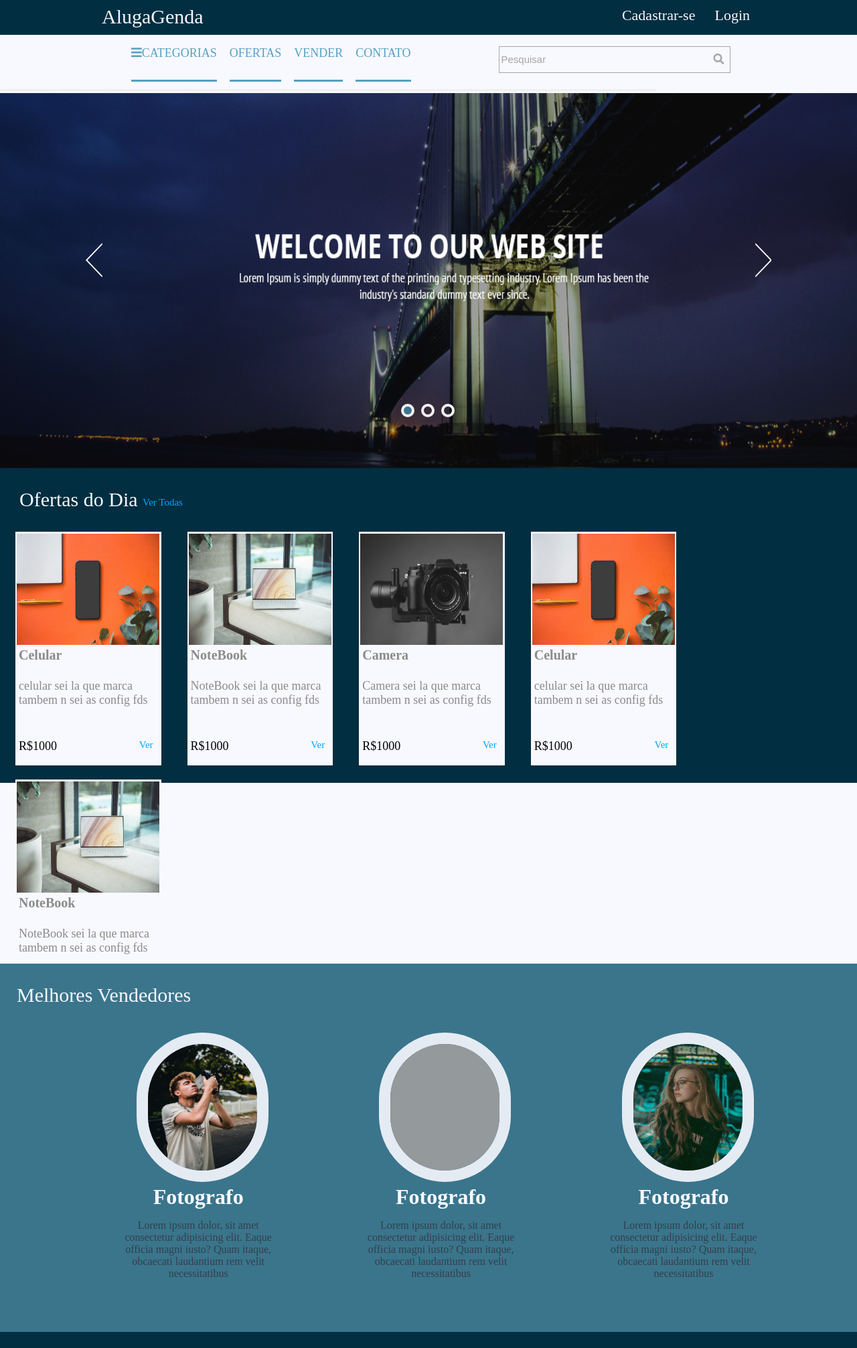
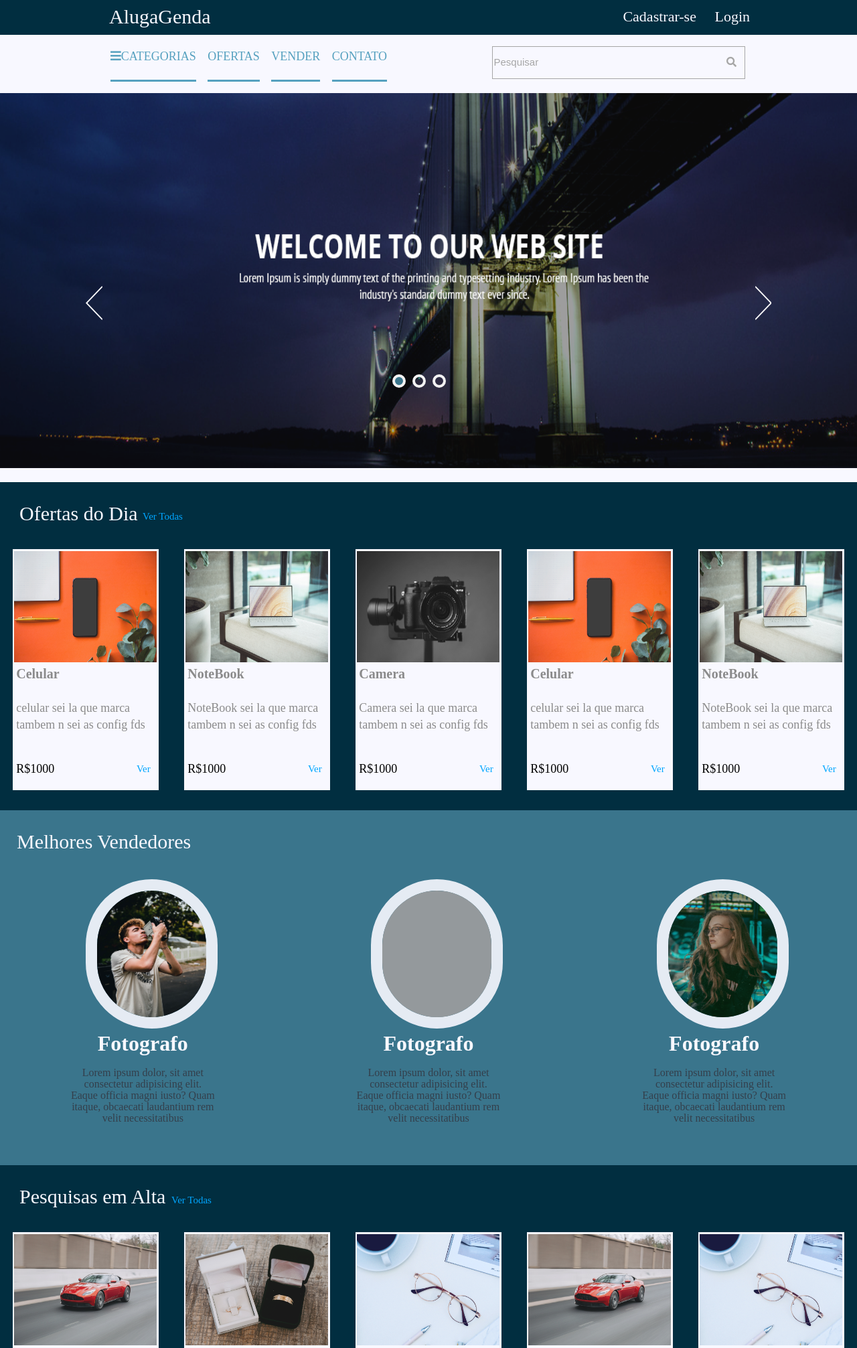
Before and after one commit to VitorPereira-dev/AlugaGenda, a PHP site: page / in a window 1280 px wide. Shown: the top 2013 px of the page at 67% size. Run offline with PHP 8.4, Linux system fonts and the light colour scheme; some libraries are stand-ins or nearby versions; grey boxes are pictures that could not be loaded.

Commit message:
:package:

```diff
--- a/css/styles.css
+++ b/css/styles.css
@@ -8,13 +8,20 @@
     text-decoration: none;
     list-style: none;
 }
-body{
+html{
+    /* 1 rem = 10px */
+    font-size: 62.5%;
+}
+html,body{
     width: 100%;
-    height: 100%;
+    height: 100vh;
     background-color: ghostwhite;
 }
-ul{
-    padding: 0px!important;
+.col-100{
+    width: 100%;
+    float: left;
+    height: auto;
+    position: relative;
 }
 .menu-principal{
     width: 100%;
@@ -23,35 +30,37 @@ ul{
     position: fixed;
     z-index: 10;
 }
-main, .content{
-    margin: 0 auto;
+.header-1{
+    width: 100%;
     max-width: 980px;
-    width: 100%;
-    position: relative;
 }
 .logo{
     float: left;
-    padding: 8px 2px 2px 2px;
-    width: 10%;
+    padding: 8px 2px 2px 13px;
+    width: 16%;
     height: 30px;
 }
 .logo p{
  	color: ghostwhite;
-    font-size: 30px;
+    font-size: 3rem;
     border: 0;
     margin: 0;
+}
+ul{
+    padding: 0px!important;
 }
 .redes-sociais ul li{
     margin-left: 25px;
     display: inline-block;
     list-style: none;
-    font-size: 22px;
+    font-size: 2.2rem;
     color: ghostwhite;
 }
-.redes-sociais{
+.redes-sociais {
     width: auto;
     float: right;
     padding: 10px;
+    line-height: 3rem;
 }
 .styleA a{
 	color: ghostwhite;
@@ -60,18 +69,22 @@ main, .content{
 	color: #56a1bf;
 	transition: 0.5s all;
 }
-.header-2{
-    background-color: ghostwhite;
-    max-width: 980px;
-    width: 96%;
-    margin: 0 auto;
-    padding: 16px 181px;
-}
 #main01{
+    width: 100%;
 	position: absolute;
     top: 53px;
     z-index: 8;
     background-color: ghostwhite;
+}
+.header-2 {
+    background-color: ghostwhite;
+    width: 100%;
+    max-width: 980px;
+    padding: 16px 0px;
+}
+.menu {
+    width: auto;
+    float: left;
 }
 .menu-urls{
     height: 80px;
@@ -92,47 +105,41 @@ main, .content{
     color: #154659;
     transition: 0.5s all;
 }
-.menu ul li a{
-    color: #56a1bf;
+.menu ul li a {
+    color: rgb(86, 161, 191);
     text-decoration: none;
-    font-size: 18px;
+    font-size: 1.8rem;
+    line-height: 3rem;
     text-transform: uppercase;
 }
-.menu{
-    width: 57%;
-    float: left;
-}
-.busca{
-    width: 40%;
+.busca {
+    width: auto;
+    margin-bottom: 15px;
     float: right;
 }
-.busca input{
-    height: 36px;
-    padding: 1px 2px;
-    width: 340px;
+.busca input {
+    height: 45px;
+    width: 372px;
     background-position: 96%;
     background-color: ghostwhite;
-    border: 1px solid #a6a6a6
-}
-.col-100{
-    width: 100%;
-    float: left;
-    position: relative;
+    border: 1px solid #a6a6a6;
 }
 #Pesquisa1::-webkit-input-placeholder{
 	color:#a6a6a6;
 	background-color: ghostwhite;
 	font-style: bold;
-	font-size: 15px;
+	font-size: 1.5rem;
 }
-#icon{
+#icon {
     position: relative;
+    font-size: 1.5rem;
+    line-height: 2rem;
     right: 30px;
-    color:#a6a6a6;
+    color: rgb(166, 166, 166);
 }
 .slider-principal{
 	width: 100%;
-	height:  70vh;
+	height:  90vh;
     float: left;
     position: relative;
     top: 139px;
@@ -185,8 +192,8 @@ button.slick-next{
     margin: 0 auto;
     width: 50%;
     position: absolute;
-    left:46%;
-    top:460px;
+    left: 45%;
+    top: 420px;
 }
 li.slick-active button {
     background: #3a758c;
@@ -197,36 +204,42 @@ li.slick-active button {
 }
 .produtos{
     position: relative;
-    top: 139px;
     width: 100%;
-    height: 470px;
+    height: auto;
+    display: flex;
+    flex-direction: row;
+    justify-content: space-around;
+    flex-flow: wrap;
     background-color: #012e40;
 }
 .titulo{
-	font-size: 30px;
+	font-size: 3rem;
     position: absolute;
     top: 30px;
     left: 29px;
     color: ghostwhite;
 }
 .vertodas{
-    font-size: 15px;
+    font-size: 1.5rem;
     position: absolute;
     top: 43px;
     left: 213px;
-    color: rgb(0, 166, 255);
 }
-.info-produtos{
-	position: relative;
-	top: 95px;
+.vertodas a{
+    color: #00A6FF;
 }
-.box{
+#ver{
+    font-size: 1.5rem;
+    line-height: 1rem;
+    color: #00A6FF;
+    text-align: right;
+    float: left;
+}
+.box {
     width: 17%;
-    height: 349px;
-    margin-right: 16px;
-    margin-left: 23px;
-    margin-bottom: 21px;
-    float: left;
+    height: 360px;
+    margin-top: 100px;
+    margin-bottom: 30px;
     background-color: ghostwhite;
 }
 .box img{
@@ -239,52 +252,47 @@ li.slick-active button {
 .box img:hover{
     opacity: 1;
 }
-.box h1{
-	font-size: 20px;
+.box h1 {
+    font-size: 2rem;
+    line-height: 3rem;
     padding: 0px 5px;
     color: #8b8b8b;
 }
-.box p{
-	font-size: 18px;
+.box p {
+    font-size: 1.8rem;
+    line-height: 2.5rem;
     padding: 24px 5px;
     color: #8b8b8b;
 }
-#valor{
-	color:#000;
+#valor {
+    color: #000;
     float: left;
+    line-height: 1rem;
     width: 78%;
 }
-#ver{
-	font-size: 15px;
-    color: #00A6FF;
-    text-align: right;
-    float: left;
-}
+/*/////////////////////////////////////////*/
 .melhores{
     position: relative;
-    top: 139px;
     width: 100%;
-    height: 550px;
+    height: auto;
+    display: flex;
+    flex-direction: row;
+    justify-content: space-around;
+    flex-flow: wrap;
     background-color: #3A758C;
 }
 #titulo-melhor{
-    font-size: 30px;
+    font-size: 3rem;
     position: absolute;
     top: 30px;
     left: 25px;
     color: ghostwhite;
 }
-.info-melhor{
-    position: relative;
-    top: 100px;
-}
-.box-melhor{
-    width: 18%;
-    height: 367px;
-    margin-right: -49px;
-    margin-left: 181px;
-    margin-bottom: 21px;
-    float: left;
+.box-melhor {
+    width: 17%;
+    height: 400px;
+    margin-top: 100px;
+    margin-bottom: 30px;
     background-color: #3A758C;
 }
 .box-melhor img{
@@ -299,62 +307,81 @@ li.slick-active button {
 .box-melhor img:hover{
     opacity: 1;
 }
-.box-melhor h1{
+.box-melhor h1 {
+    font-size: 3.2rem;
+    line-height: 4rem;
     text-align: center;
     color: ghostwhite;
 }
-.box-melhor p{
+.box-melhor p {
+    font-size: 1.6rem;
+    line-height: 1.7rem;
     text-align: center;
     color: #343F4B;
     margin-top: 15px;
 }
+/*/////////////////////////////////////////*/
+#vertodas-serv a{
+    color: rgb(0, 166, 255);
+ }
  #vertodas-serv{
-    font-size: 15px;
+    font-size: 1.5rem;
     position: absolute;
     top: 44px;
     left: 256px;
     color: rgb(0, 166, 255);
  }
+ /*//////////////////////////////////////////*/
  .servicos{
     position: absolute;
-    top: 139px;
     width: 100%;
-    height: 640px;
+    height: auto;
+    display: flex;
+    flex-direction: row;
+    justify-content: space-around;
+    flex-flow: wrap;
     background-color: #3A758C;
  }
+.info-servi {
+    width: 17%;
+    height: 420px;
+    margin-top: 142px;
+    margin-bottom: 36px;
+}
+.info-servi img {
+    width: 100%;
+    height: 100%;
+    border: 7px solid ghostwhite;
+    background-color: #ffffff;
+    opacity: 0.8;
+}
+.info-servi img:hover {
+    opacity: 1;
+    transition: 0.5s all;
+}
 .servicos h1{
-    font-size: 38px;
+    font-size: 3.8rem;
     position: absolute;
     top: 26px;
     left: 44%;
     color: ghostwhite;
  }
- .servicos p{
-    font-size: 16px;
+.servicos p {
+    font-size: 1.6rem;
+    line-height: 1.3rem;
     position: absolute;
     top: 85px;
     left: 23%;
     color: #343F4B;
 }
- .imagem-servi{
-    position: relative;
-    width:100%;
-    height:429px;
-    top: 140px;
-}
-.info-servi{
-    width: 10%;
-    height: 100px;
-    margin: 0px 10px 0px 130px;
-    float: left;
-}
-.info-servi p{
+.info-servi p {
     position: relative;
     width: 150px;
-    font-size: 17px;
+    font-size: 1.4rem;
+    line-height: 2rem;
     text-align: center;
     top: -37px;
-    left: 0px;
+    left: -36px;
     border-radius: 0px 100px 100px 0px;
     background-color: ghostwhite;
     color: #56A1BF;
--- a/index.html
+++ b/index.html
@@ -1,7 +1,7 @@
 <!DOCTYPE html>
 <html>
 <head>
-	<title>-AlugaGenda-</title>
+	<title>-SiteVenda-</title>
 	<meta charset="utf-8">
     <meta name="viewport" content="width=device-width, initial-scale=1.0">
     <!-- CSS Corrosel -->
@@ -20,10 +20,10 @@
                 <div class="redes-sociais">
                     <ul class="styleA">
                         <li>
-                           <a href="./cadastro.php"><p>Cadastrar-se</p></a>
+                           <a href="pags/cadastro.php"><p>Cadastrar-se</p></a>
                         </li>
                         <li>
-                           <a href="./login.php"><p>Login</p></a>
+                           <a href="pags/login.php"><p>Login</p></a>
                         </li>
                     </ul>
                 </div>
@@ -31,8 +31,12 @@
         </main>
     </header>
     <!-- Categorias, Ofertas, Ajuda, Vender, Contato e Pesquisa -->
-    <main class="col-100 menu-urls" id="main01">
+    <main id="main01">
         <div class="header-2">
+            <div class="busca">
+                <input id="Pesquisa1" placeholder="Pesquisar" type="text"/>
+                <a href="#"><i id="icon" class="fa fa-search" aria-hidden="true"></i></a>
+            </div>
             <div class="menu">
                 <ul>
                     <li>
@@ -49,10 +53,6 @@
                     </li>
                 </ul>
             </div>
-            <div class="busca">
-                <input id="Pesquisa1" placeholder="Pesquisar" type="text"/>
-                <a href="#"><i id="icon" class="fa fa-search" aria-hidden="true"></i></a>
-            </div>
         </div>
     </main>
     <!--Corresel-->
@@ -67,8 +67,7 @@
 	<div class="col-100">
         <div class="produtos">
             <p class="titulo">Ofertas do Dia</p>
-            <a href="#"><p class="vertodas">Ver Todas</p></a>
-            <div class="info-produtos">
+            <p class="vertodas"><a href="#">Ver Todas</a></p>
             <div class="box">
                 <a href="#"><img src="./img/Raster.jpeg"></a>
                 <h1>Celular</h1>
@@ -90,14 +89,14 @@
                     <p id="valor">R$1000</p>
                     <a href="#"><p id="ver">Ver</p></a>
                 </div>
-                <div class="box" id="tirar">
+                <div class="box" id=>
                     <a href="#"><img src="./img/Raster.jpeg"></a>
                     <h1>Celular</h1>
                     <p>celular sei la que marca tambem n sei as config fds</p>
                     <p id="valor">R$1000</p>
                     <a href="#"><p id="ver">Ver</p></a>
                 </div>
-                <div class="box" id="tirar">
+                <div class="box">
                     <a href="#"><img src="./img/Raster1.jpeg"></a>
                     <h1>NoteBook</h1>
                     <p>NoteBook sei la que marca tambem n sei as config fds</p>
@@ -106,12 +105,10 @@
                 </div>
             </div>
 	</div>
-	</div>
     <!-- Melhores Vendedores -->
     <div class="col-100">
             <div class="melhores">
                 <p id="titulo-melhor">Melhores Vendedores</p>
-            <div class="info-melhor">
                 <div class="box-melhor">
                     <img src="./img/ven1.jpg">
                     <h1>Fotografo</h1>
@@ -129,13 +126,11 @@
                 </div>
         </div>
     </div>
-    </div>
     <!-- Pesquisas em Alta -->
     <div class="col-100">
 		<div class="produtos">
 			<p class="titulo">Pesquisas em Alta</p>
-            <a href="#"><p id="vertodas-serv">Ver Todas</p></a>
-            <div class="info-produtos">
+            <p id="vertodas-serv"><a href="#">Ver Todas</a></p>
                 <div class="box">
                     <a href="#"><img src="./img/carro.jpeg"></a>
                     <h1>Aluguel de carros</h1>
@@ -157,20 +152,19 @@
                     <p id="valor">R$1000</p>
                     <a href="#"><p id="ver">Ver</p></a>
                 </div>
-                <div class="box" id="tirar">
+                <div class="box">
                     <a href="#"><img src="./img/carro.jpeg"></a>
                     <h1>Aluguel de carros</h1>
                     <p>Aluguel de carros novos e usados </p>
                     <p id="valor">R$1000</p>
                     <a href="#"><p id="ver">Ver</p></a>
                 </div>
-                <div class="box" id="tirar">
-                    <a href="#"><img src="./img/noivos.jpeg"></a>
-                    <h1>Eventos:Casamento</h1>
-                    <p>Fazemos toda festa do Casamento </p>
+                <div class="box">
+                    <a href="#"><img src="./img/oculos.jpg"></a>
+                    <h1>Secretaria</h1>
+                    <p>Contrate uma secretaria digital </p>
                     <p id="valor">R$1000</p>
                     <a href="#"><p id="ver">Ver</p></a>
-                </div>
                 </div>
 		</div>
 	</div>
@@ -179,7 +173,6 @@
         <div class="servicos">
             <h1>Serviços</h1>
             <p>Alguns dos Serviços Disponiveis no nosso Site com os Melhores Profissionais da sua Região, Venha já e Confira.</p>
-            <div class="imagem-servi">
             <div class="info-servi">
                 <img src="img/service.jpg">
                 <a href="#"><p>TeleMarkting</p></a>
@@ -192,29 +185,28 @@
                 <img src="img/service2.jpg">
                 <a href="#"><p>PhotoShop</p></a>
             </div>
-                <div class="info-servi" id="tirar">
+            <div class="info-servi">
                 <img src="img/service3.jpg">
                 <a href="#"><p>Guitarra</p></a>
             </div>
         </div>
     </div>
-    </div>
-    <!-- Footer Fixado -->
-   <!--  <footer>
+    <!-- Footer -->
+    <footer>
         <div class="col-100 footer">
             <div>
                 <ul class="info-foter">
                     <a href="#"><li>Idioma: <strong>Português</strong></li></a>
                     <a href="#"><li>Termos de uso</li></a>
-                    <a href="#"><li>Privacidade</li></a>
-                    <a href="#" id="tirar"><li>Ajuda</li></a>
-                    <a href="#" id="tirar"><li>Diretrizes</li></a>
-                    <li>Copyright © 2021</li>
+                    <a href="#"><li>Copyright © 2021</li></a>
+                    <a href="#"><li>Ajuda</li></a>
+                    <a href="#"><li>Diretrizes</li></a>
+                    <li>Privacidade</li>
                 </ul>
-                <a href="#"><p class="logo-foter">LOGO</p></a>
+                <a href="#"><p class="logo-foter">AlugaGenda</p></a>
             </div>
         </div>
-    </footer> -->
+    </footer>
 <!-- Import JS Carrosel -->
 <script type="text/javascript" src="//code.jquery.com/jquery-1.11.0.min.js"></script>
 <script type="text/javascript" src="//code.jquery.com/jquery-migrate-1.2.1.min.js"></script>
```
Also changed, not shown: other parts of css/styles.css (+16 -28 lines), dump.sql (deleted, +0 -34 lines), README.md, pags/cadastrar.php (renamed from cadastrar.php), pags/cadastro.php (renamed from cadastro.php), pags/conexao.php (renamed from conexao.php), pags/logar.php (renamed from logar.php), pags/login.php (renamed from login.php), pags/logout.php (renamed from logout.php), pags/painel.php (renamed from painel.php), pags/verifica_login.php (renamed from verifica_login.php). Lines whose indentation alone changed are shown as unchanged.
